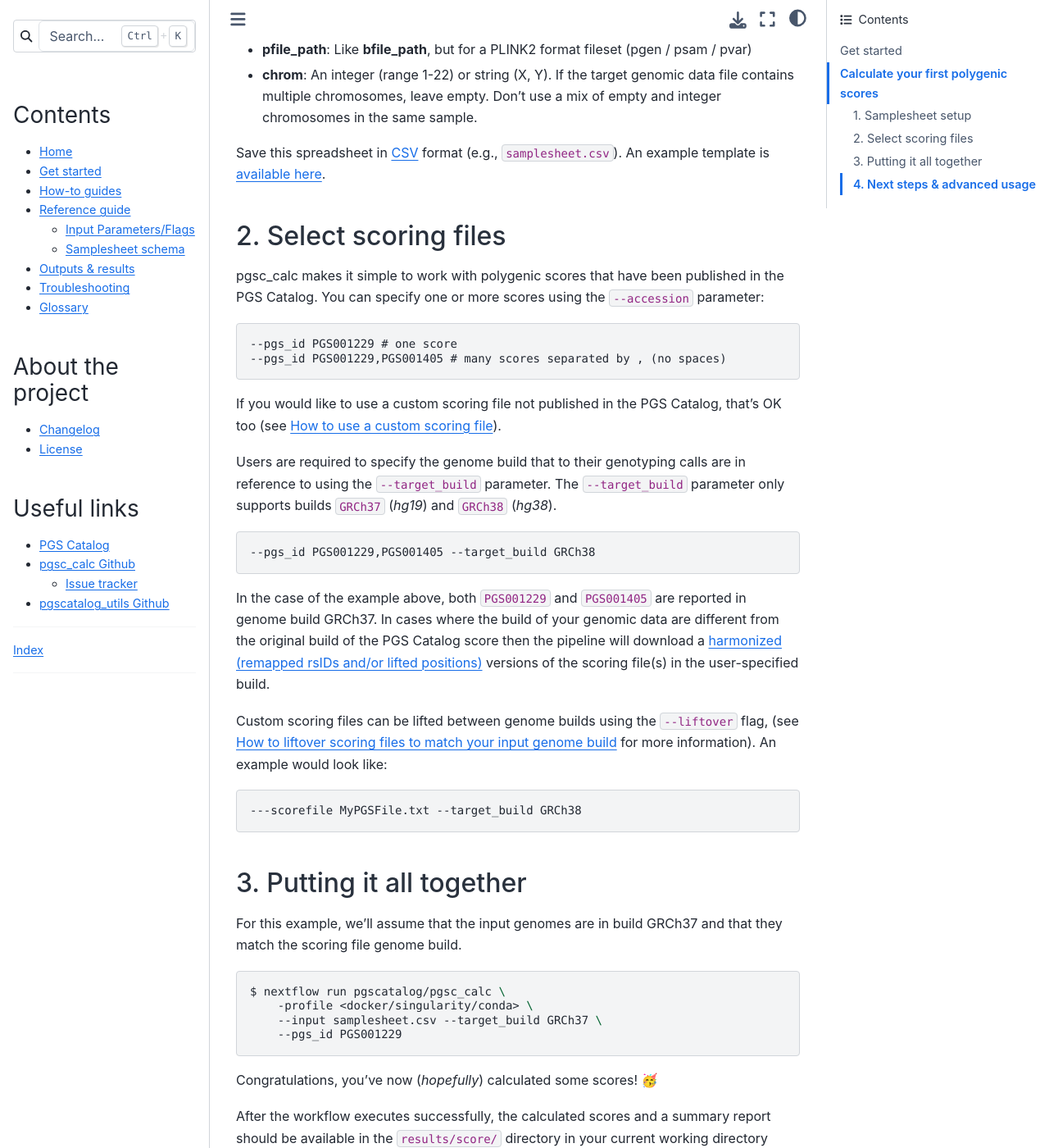
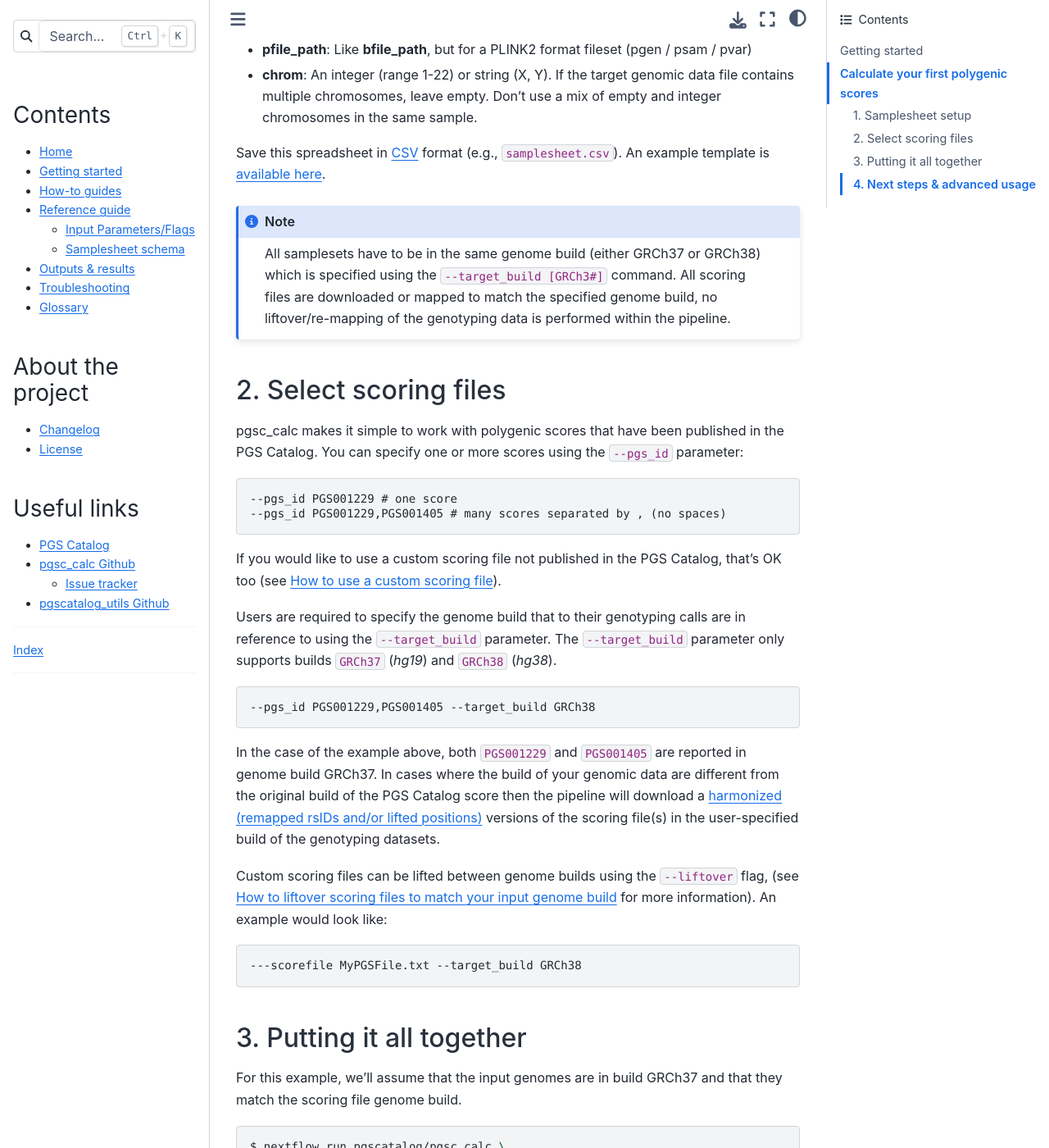
Before and after one commit to PGScatalog/pgsc_calc, a Sphinx documentation site: the page built from docs/getting-started.rst, in a window 1280 px wide and 1400 px high, scrolled down 2753 px. Shown: the whole window at 82% size. Built offline with Sphinx 7.4.7 and the Sphinx Book theme 1.1.4, drawn with Linux system fonts in a browser that asks for light colours; some of the changed text lies outside the part shown.

Commit message:
Documentation edits to make sure links are correct and target_build is properly explained

```diff
--- a/docs/_templates/globaltoc.html
+++ b/docs/_templates/globaltoc.html
@@ -2,7 +2,7 @@
 
 <ul>
   <li><a href="{{ pathto('index') }}">Home</a></li>
-  <li><a href="{{ pathto('getting-started') }}">Get started</a></li>
+  <li><a href="{{ pathto('getting-started') }}">Getting started</a></li>
   <li><a href="{{ pathto('how-to/index') }}">How-to guides</a></li>
   <li><a href="{{ pathto('reference/index') }}">Reference guide</a></li>
   <ul>
--- a/docs/getting-started.rst
+++ b/docs/getting-started.rst
@@ -2,8 +2,8 @@
 
 .. _get started:
 
-Get started
-===========
+Getting started
+===============
 
 ``pgsc_calc`` requires Nextflow and one of Docker, Singularity, or
 Anaconda. You will need a POSIX compatible system, like Linux or macOS, to run ``pgsc_calc``.
@@ -169,13 +169,18 @@ There are five mandatory columns. Columns that specify genomic data paths
 Save this spreadsheet in :term:`CSV` format (e.g., ``samplesheet.csv``). An
 example template is `available here`_.
 
+.. note::
+    All samplesets have to be in the same genome build (either GRCh37 or GRCh38) which is specified
+    using the ``--target_build [GRCh3#]`` command. All scoring files are downloaded or mapped to match the specified
+    genome build, no liftover/re-mapping of the genotyping data is performed within the pipeline.
+
 .. _`available here`: https://github.com/PGScatalog/pgsc_calc/blob/master/assets/examples/example_data/bfile_samplesheet.csv
 
 2. Select scoring files
 -----------------------
 
 pgsc_calc makes it simple to work with polygenic scores that have been published
-in the PGS Catalog. You can specify one or more scores using the ``--accession``
+in the PGS Catalog. You can specify one or more scores using the ``--pgs_id``
 parameter:
 
 .. code-block:: console
@@ -197,7 +202,7 @@ to using the ``--target_build`` parameter. The ``--target_build`` parameter only
 In the case of the example above, both ``PGS001229`` and ``PGS001405`` are reported in genome build GRCh37.
 In cases where the build of your genomic data are different from the original build of the PGS Catalog score
 then the pipeline will download a `harmonized (remapped rsIDs and/or lifted positions)`_  versions of the
-scoring file(s) in the user-specified build.
+scoring file(s) in the user-specified build of the genotyping datasets.
 
 Custom scoring files can be lifted between genome builds using the ``--liftover`` flag, (see :ref:`liftover`
 for more information). An example would look like:
```
Also changed, not shown: README.md (+14 -11 lines).
